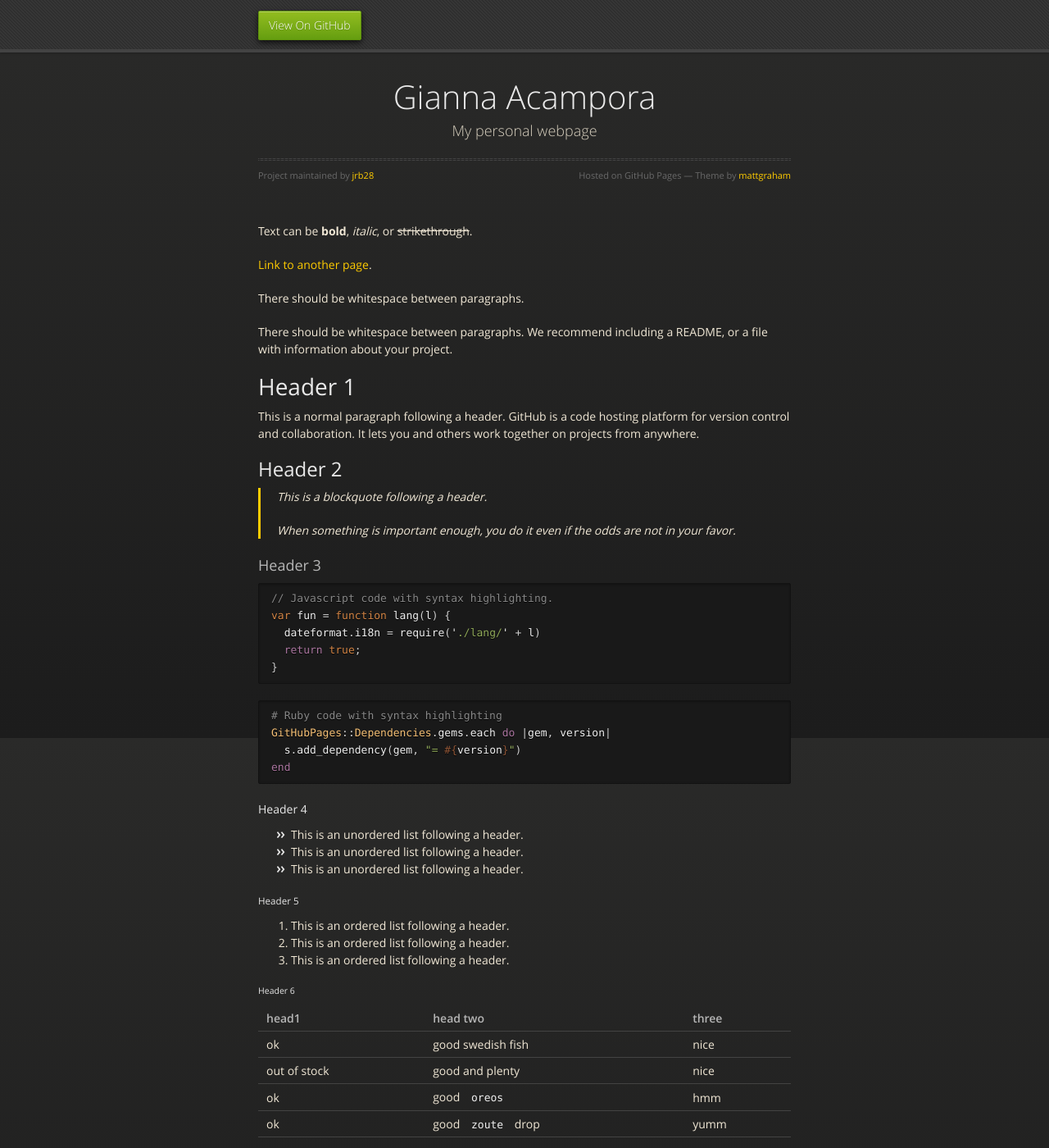
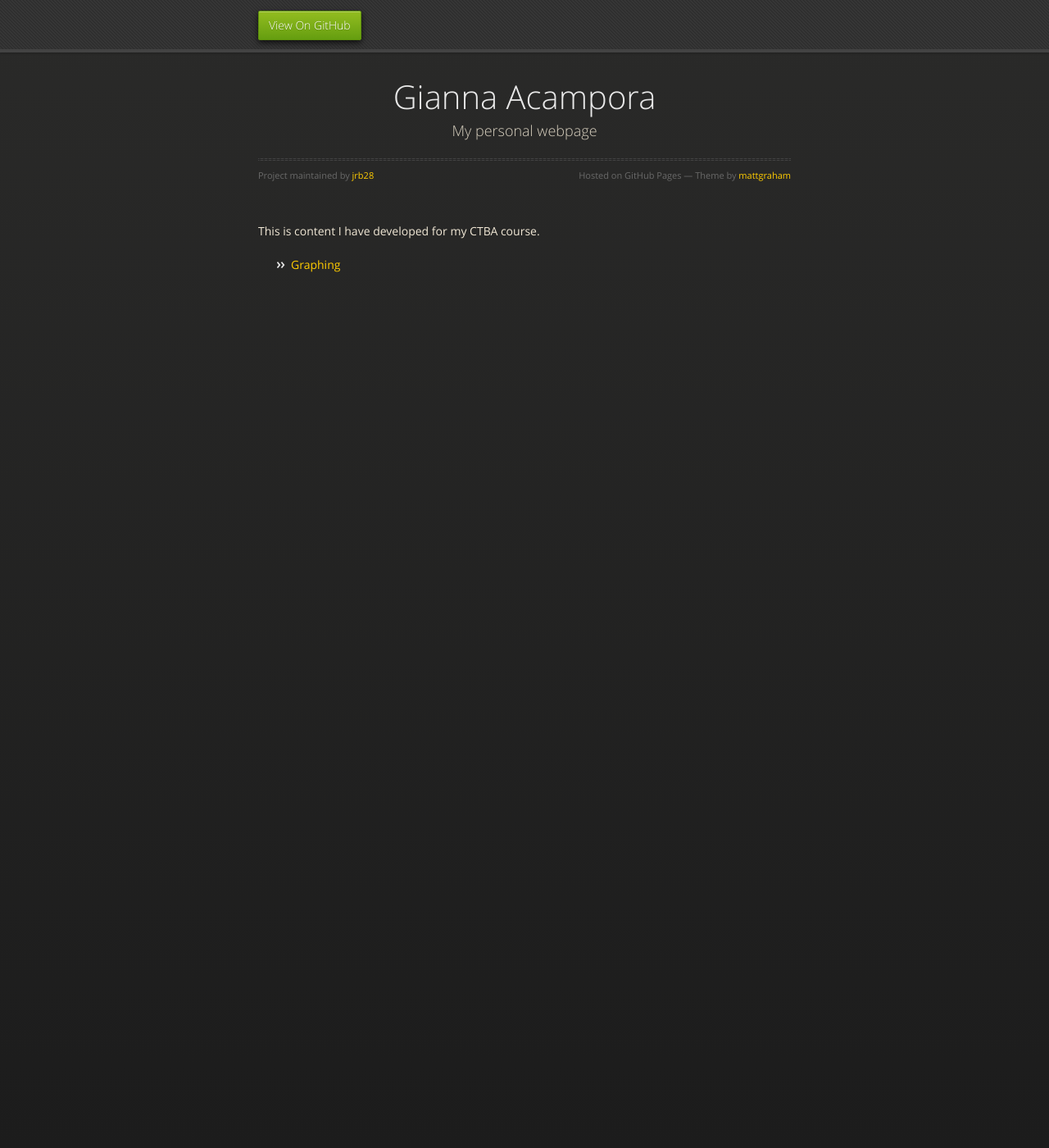
Before and after one commit to jrb28/gacampora.github.io, a Jekyll site: the page built from index.md, in a window 1280 px wide and 1400 px high. Shown: the whole window at 82% size. Built offline with Jekyll 4.4.1, drawn with Linux system fonts in a browser that asks for light colours; our own code applies the rules of GitHub Pages for plain Markdown files; some of the changed text lies outside the part shown.

Commit message:
Update index.md

````diff
--- a/index.md
+++ b/index.md
@@ -3,122 +3,5 @@
 description: My personal webpage
 ---
 
-Text can be **bold**, _italic_, or ~~strikethrough~~.
-
-[Link to another page](./another-page.html).
-
-There should be whitespace between paragraphs.
-
-There should be whitespace between paragraphs. We recommend including a README, or a file with information about your project.
-
-# Header 1
-
-This is a normal paragraph following a header. GitHub is a code hosting platform for version control and collaboration. It lets you and others work together on projects from anywhere.
-
-## Header 2
-
-> This is a blockquote following a header.
->
-> When something is important enough, you do it even if the odds are not in your favor.
-
-### Header 3
-
-```js
-// Javascript code with syntax highlighting.
-var fun = function lang(l) {
-  dateformat.i18n = require('./lang/' + l)
-  return true;
-}
-```
-
-```ruby
-# Ruby code with syntax highlighting
-GitHubPages::Dependencies.gems.each do |gem, version|
-  s.add_dependency(gem, "= #{version}")
-end
-```
-
-#### Header 4
-
-*   This is an unordered list following a header.
-*   This is an unordered list following a header.
-*   This is an unordered list following a header.
-
-##### Header 5
-
-1.  This is an ordered list following a header.
-2.  This is an ordered list following a header.
-3.  This is an ordered list following a header.
-
-###### Header 6
-
-| head1        | head two          | three |
-|:-------------|:------------------|:------|
-| ok           | good swedish fish | nice  |
-| out of stock | good and plenty   | nice  |
-| ok           | good `oreos`      | hmm   |
-| ok           | good `zoute` drop | yumm  |
-
-### There's a horizontal rule below this.
-
-* * *
-
-### Here is an unordered list:
-
-*   Item foo
-*   Item bar
-*   Item baz
-*   Item zip
-
-### And an ordered list:
-
-1.  Item one
-1.  Item two
-1.  Item three
-1.  Item four
-
-### And a nested list:
-
-- level 1 item
-  - level 2 item
-  - level 2 item
-    - level 3 item
-    - level 3 item
-- level 1 item
-  - level 2 item
-  - level 2 item
-  - level 2 item
-- level 1 item
-  - level 2 item
-  - level 2 item
-- level 1 item
-
-### Small image
-
-![Octocat](https://github.githubassets.com/images/icons/emoji/octocat.png)
-
-### Large image
-
-![Branching](https://guides.github.com/activities/hello-world/branching.png)
-
-
-### Definition lists can be used with HTML syntax.
-
-<dl>
-<dt>Name</dt>
-<dd>Godzilla</dd>
-<dt>Born</dt>
-<dd>1952</dd>
-<dt>Birthplace</dt>
-<dd>Japan</dd>
-<dt>Color</dt>
-<dd>Green</dd>
-</dl>
-
-```
-Long, single-line code blocks should not wrap. They should horizontally scroll if they are too long. This line should be long enough to demonstrate this.
-```
-
-```
-The final element.
-```
+This is content I have developed for my CTBA course.
+- [Graphing](graphing/index.md)
````
